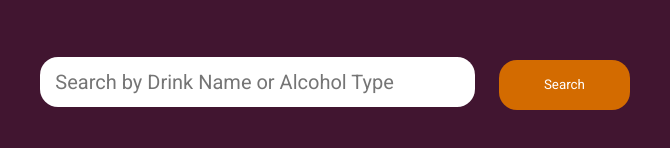
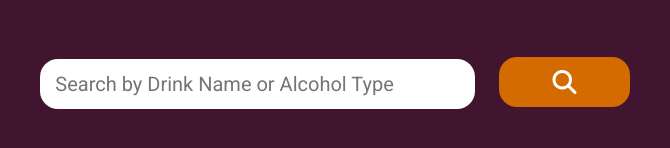
Before and after one commit to Drclarke99/API-Project, a plain HTML site: page index.html in a window 1280 px wide. Shown: the part 218-366 px from the top of the page, 305-975 px from the left. Drawn offline with Linux system fonts and the light colour scheme.

Commit message:
added search icon

```diff
--- a/index.html
+++ b/index.html
@@ -6,6 +6,7 @@
     <meta name="viewport" content="width=device-width, initial-scale=1.0">
     <title>Cocktails</title>
     <link rel="stylesheet" href="style.css">
+    <script src="https://kit.fontawesome.com/1c2b3b5f8e.js" crossorigin="anonymous"></script>
 </head>
 <body>
     <section id="landing-page">
@@ -28,7 +29,9 @@
                 <h2 class="subtitle">Search For Your Next Drink <span class="gold">Here</span></h2>
                 <div class="header__search">
                     <input class="searchbar" type="text" placeholder="Search by Drink Name or Alcohol Type">
-                    <button class="btn">Search</button>
+                    <button class="btn">
+                        <i class="fa-solid fa-magnifying-glass"></i>
+                    </button>
                 </div>
             </div>
         </div>
--- a/style.css
+++ b/style.css
@@ -134,3 +134,8 @@ nav {
     cursor: pointer;
     background-color: #f5820f;
 }
+
+.fa-magnifying-glass {
+    font-size: 24px;
+    background-color: transparent;
+}
```
